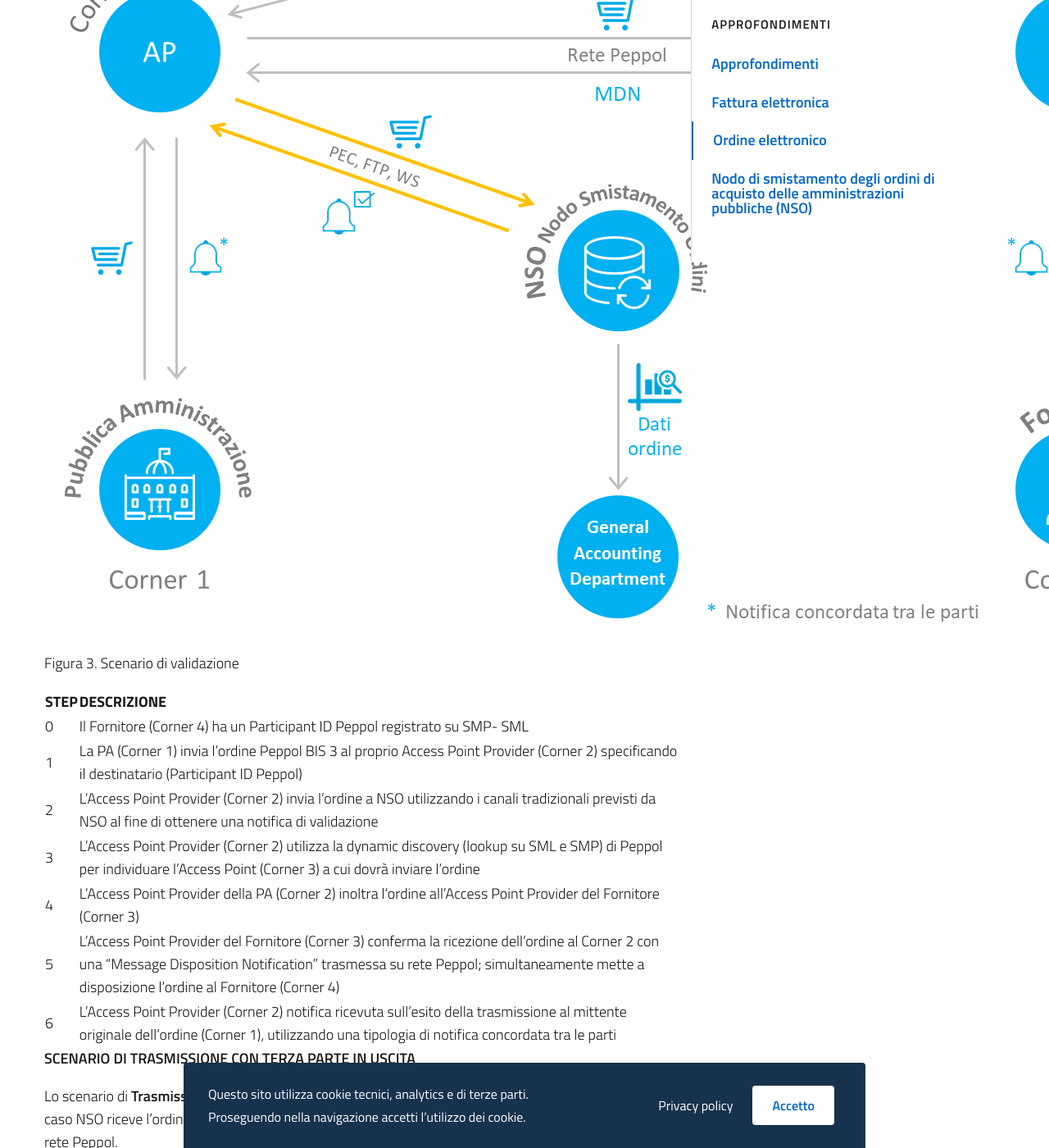
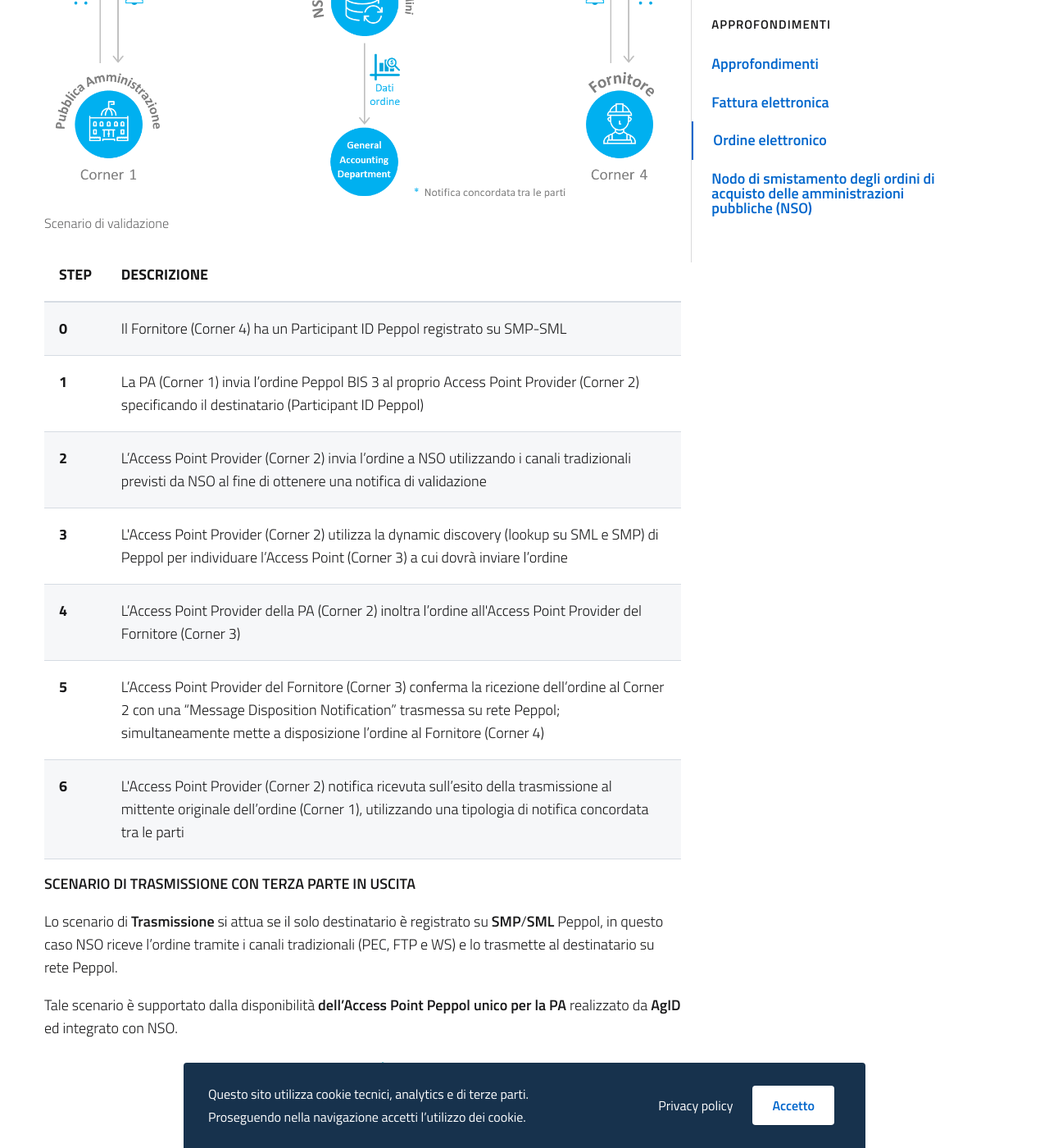
Before and after one commit to realeroberto/peppol.agid.gov.it, a Jekyll site: the page built from it/e-procurement/ordine-elettronico.md, in a window 1280 px wide and 1400 px high, scrolled down 1482 px. Shown: the whole window at 82% size. Built offline with Jekyll 4.4.1, drawn with Linux system fonts in a browser that asks for light colours; some of the changed text lies outside the part shown.

Commit message:
Fix layout

```diff
--- a/it/e-procurement/ordine-elettronico.md
+++ b/it/e-procurement/ordine-elettronico.md
@@ -47,19 +47,49 @@ Tale scenario presuppone che la PA si avvalga di un service provider che sia
 contemporaneamente **Certified Peppol Access Point** ed **intermediario
 qualificato** verso **NSO**.
 
-![](/assets/images/e-ordering-1.png)
+<figure class="figure">
+  <img src="/assets/images/e-ordering-1.png" class="figure-img img-fluid rounded" alt="Scenario di validazione">
+  <figcaption class="figure-caption">Scenario di validazione</figcaption>
+</figure>
 
-Figura 3. Scenario di validazione
-
-| STEP | DESCRIZIONE                                                                                                                                                                                                                               |
-|------|-------------------------------------------------------------------------------------------------------------------------------------------------------------------------------------------------------------------------------------------|
-| 0    | Il Fornitore (Corner 4) ha un Participant ID Peppol registrato su SMP- SML                                                                                                                                                                |
-| 1    | La PA (Corner 1) invia l’ordine Peppol BIS 3 al proprio Access Point Provider (Corner 2) specificando il destinatario (Participant ID Peppol)                                                                                             |
-| 2    | L’Access Point Provider (Corner 2) invia l’ordine a NSO utilizzando i canali tradizionali previsti da NSO al fine di ottenere una notifica di validazione                                                                                 |
-| 3    | L'Access Point Provider (Corner 2) utilizza la dynamic discovery (lookup su SML e SMP) di Peppol per individuare l’Access Point (Corner 3) a cui dovrà inviare l’ordine                                                                   |
-| 4    | L’Access Point Provider della PA (Corner 2) inoltra l’ordine all'Access Point Provider del Fornitore (Corner 3)                                                                                                                           |
-| 5    | L’Access Point Provider del Fornitore (Corner 3) conferma la ricezione dell’ordine al Corner 2 con una “Message Disposition Notification” trasmessa su rete Peppol; simultaneamente mette a disposizione l’ordine al Fornitore (Corner 4) |
-| 6    | L'Access Point Provider (Corner 2) notifica ricevuta sull’esito della trasmissione al mittente originale dell’ordine (Corner 1), utilizzando una tipologia di notifica concordata tra le parti                                            |
+<table class="table table-striped">
+  <thead>
+    <tr>
+      <th scope="col">STEP</th>
+      <th scope="col">DESCRIZIONE</th>
+    </tr>
+  </thead>
+  <tbody>
+    <tr>
+      <th scope="row">0</th>
+      <td>Il Fornitore (Corner 4) ha un Participant ID Peppol registrato su SMP-SML</td>
+    </tr>
+    <tr>
+      <th scope="row">1</th>
+      <td>La PA (Corner 1) invia l’ordine Peppol BIS 3 al proprio Access Point Provider (Corner 2) specificando il destinatario (Participant ID Peppol)</td>
+    </tr>
+    <tr>
+      <th scope="row">2</th>
+      <td>L’Access Point Provider (Corner 2) invia l’ordine a NSO utilizzando i canali tradizionali previsti da NSO al fine di ottenere una notifica di validazione</td>
+    </tr>
+    <tr>
+      <th scope="row">3</th>
+      <td>L'Access Point Provider (Corner 2) utilizza la dynamic discovery (lookup su SML e SMP) di Peppol per individuare l’Access Point (Corner 3) a cui dovrà inviare l’ordine</td>
+    </tr>
+    <tr>
+      <th scope="row">4</th>
+      <td>L’Access Point Provider della PA (Corner 2) inoltra l’ordine all'Access Point Provider del Fornitore (Corner 3)</td>
+    </tr>
+    <tr>
+      <th scope="row">5</th>
+      <td>L’Access Point Provider del Fornitore (Corner 3) conferma la ricezione dell’ordine al Corner 2 con una “Message Disposition Notification” trasmessa su rete Peppol; simultaneamente mette a disposizione l’ordine al Fornitore (Corner 4)</td>
+    </tr>
+    <tr>
+      <th scope="row">6</th>
+      <td>L'Access Point Provider (Corner 2) notifica ricevuta sull’esito della trasmissione al mittente originale dell’ordine (Corner 1), utilizzando una tipologia di notifica concordata tra le parti</td>
+    </tr>
+  </tbody>
+</table>
 
 **SCENARIO DI TRASMISSIONE CON TERZA PARTE IN USCITA**
 
@@ -70,17 +100,50 @@ tradizionali (PEC, FTP e WS) e lo trasmette al destinatario su rete Peppol.
 Tale scenario è supportato dalla disponibilità **dell’Access Point Peppol unico
 per la PA** realizzato da **AgID** ed integrato con NSO.
 
-![](/assets/images/e-ordering-2.png)
+<figure class="figure">
+  <img src="/assets/images/e-ordering-2.png" class="figure-img img-fluid rounded" alt="Scenario di trasmissione con terza parte in uscita">
+  <figcaption class="figure-caption">Scenario di trasmissione con terza parte in uscita</figcaption>
+</figure>
 
-Figura 4. Scenario di trasmissione con terza parte in uscita
-
-| STEP | DESCRIZIONE                                                                                                                                                                                                                               |
-|------|-------------------------------------------------------------------------------------------------------------------------------------------------------------------------------------------------------------------------------------------|
-| 0    | Il Fornitore (Corner 4) ha un Participant ID Peppol registrato su SMP- SML                                                                                                                                                                |
-| 1    | La PA invia l’ordine Peppol BIS 3 ad NSO (Corner 1) specificando il destinatario (Participant ID Peppol)                                                                                                                                  |
-| 2    | NSO, effettuati i controlli, invia l’ordine all’Access Point Peppol unico per la PA (Corner 2)                                                                                                                                            |
-| 3    | L’Access Point Peppol unico per la PA (Corner 2) utilizza la dynamic discovery (lookup su SML e SMP) di Peppol per individuare l’Access Point (Corner 3) a cui dovrà consegnare il documento                                              |
-| 4    | L’Access Point Peppol unico per la PA (Corner 2) inoltra l’ordine all'Access Point Provider del Fornitore (Corner 3)                                                                                                                      |
-| 5    | L’Access Point Provider del Fornitore (Corner 3) conferma la ricezione dell’ordine al Corner 2 con una “Message Disposition Notification” trasmessa su rete Peppol; simultaneamente mette a disposizione l’ordine al Fornitore (Corner 4) |
-| 6    | L'Access Point Provider (Corner 2) consegna la notifica ricevuta sull’esito della trasmissione su rete Peppol a NSO (Corner 1)                                                                                                            |
-| 7    | NSO (Corner 1) recapita la notifica alla Pubblica Amministrazione utilizzando i canali tradizionali previsti da NSO                                                                                                                       |
+<table class="table table-striped">
+  <thead>
+    <tr>
+      <th scope="col">STEP</th>
+      <th scope="col">DESCRIZIONE</th>
+    </tr>
+  </thead>
+  <tbody>
+    <tr>
+      <th scope="row">0</th>
+      <td>Il Fornitore (Corner 4) ha un Participant ID Peppol registrato su SMP-SML</td>
+    </tr>
+    <tr>
+      <th scope="row">1</th>
+      <td>La PA invia l’ordine Peppol BIS 3 ad NSO (Corner 1) specificando il destinatario (Participant ID Peppol)</td>
+    </tr>
+    <tr>
+      <th scope="row">2</th>
+      <td>NSO, effettuati i controlli, invia l’ordine all’Access Point Peppol unico per la PA (Corner 2)</td>
+    </tr>
+    <tr>
+      <th scope="row">3</th>
+      <td>L’Access Point Peppol unico per la PA (Corner 2) utilizza la dynamic discovery (lookup su SML e SMP) di Peppol per individuare l’Access Point (Corner 3) a cui dovrà consegnare il documento</td>
+    </tr>
+    <tr>
+      <th scope="row">4</th>
+      <td>L’Access Point Peppol unico per la PA (Corner 2) inoltra l’ordine all'Access Point Provider del Fornitore (Corner 3)</td>
+    </tr>
+    <tr>
+      <th scope="row">5</th>
+      <td>L’Access Point Provider del Fornitore (Corner 3) conferma la ricezione dell’ordine al Corner 2 con una “Message Disposition Notification” trasmessa su rete Peppol; simultaneamente mette a disposizione l’ordine al Fornitore (Corner 4)</td>
+    </tr>
+    <tr>
+      <th scope="row">6</th>
+      <td>L'Access Point Provider (Corner 2) consegna la notifica ricevuta sull’esito della trasmissione su rete Peppol a NSO (Corner 1)</td>
+    </tr>
+    <tr>
+      <th scope="row">7</th>
+      <td>NSO (Corner 1) recapita la notifica alla Pubblica Amministrazione utilizzando i canali tradizionali previsti da NSO</td>
+    </tr>
+  </tbody>
+</table>
```
Also changed, not shown: it/e-procurement/fattura-elettronica.md (+72 -21 lines).
